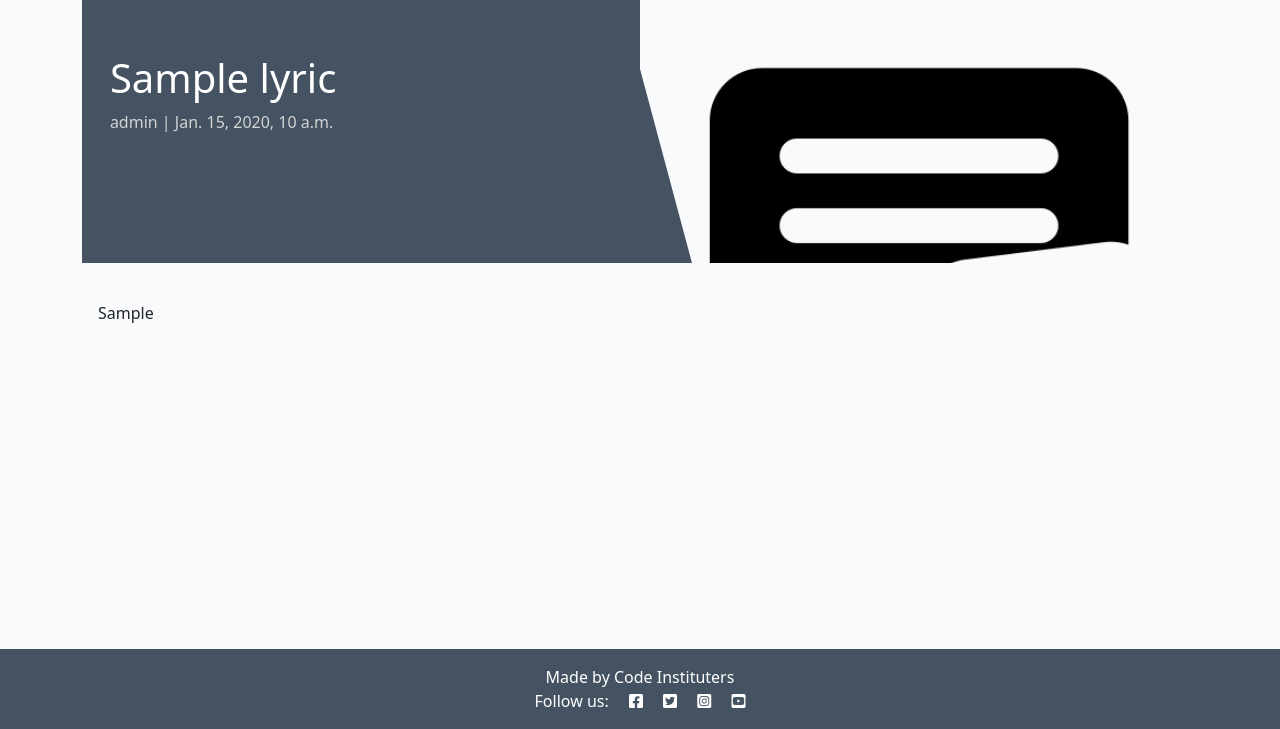
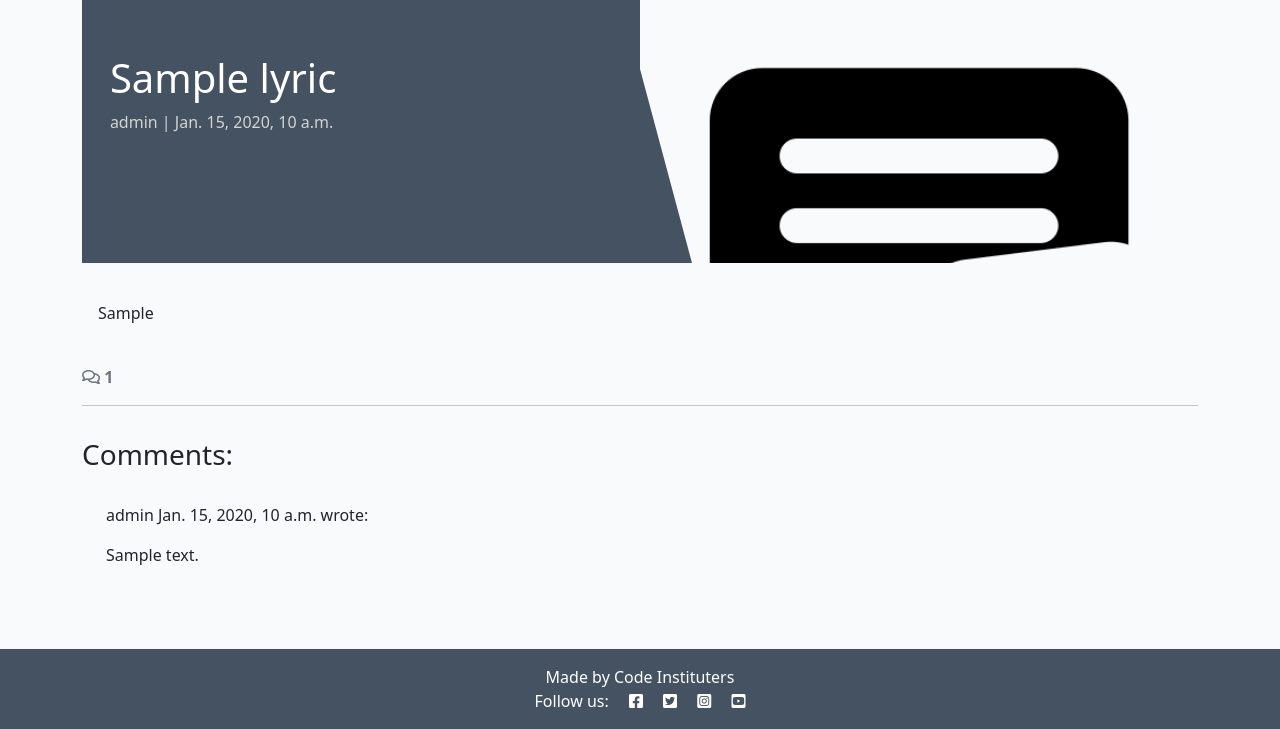
Before and after one commit to msamarpanraj/lyric-buzz, a Django app: a page that uses lyrics/templates/lyrics/lyric_detail.html in a window 1280 px wide. Shown: the part 71-800 px from the top of the page. Run offline with Django 4.2, Linux system fonts and the light colour scheme; data comes from the database, SQL or seed files in the repository; tables that the repository leaves empty hold one stand-in row (values such as "Sample post").

Commit message:
setup comments on lyrics

```diff
--- a/lyricbuzz/settings.py
+++ b/lyricbuzz/settings.py
@@ -28,7 +28,7 @@ TEMPLATES_DIR = os.path.join(BASE_DIR, 'templates')
 SECRET_KEY = os.environ.get("SECRET_KEY")
 
 # SECURITY WARNING: don't run with debug turned on in production!
-DEBUG = False
+DEBUG = True
 
 ALLOWED_HOSTS = ['8000-msamarpanraj-lyricbuzz-wguyhk6h9ky.ws.codeinstitute-ide.net','.herokuapp.com'
 ]
--- a/lyrics/templates/lyrics/lyric_detail.html
+++ b/lyrics/templates/lyrics/lyric_detail.html
@@ -29,6 +29,48 @@
             </div>
         </div>
     </div>
+    <!-- Displaying count of comments -->
+  <div class="row">
+    <div class="col-12">
+      <strong class="text-secondary">
+        <i class="far fa-comments"></i> {{ comment_count }}
+      </strong>
+    </div>
+    <div class="col-12">
+      <hr>
+    </div>
+  </div>
+  <!-- Displaying Comments -->
+  <div class="row">
+    <div class="col-md-8 card mb-4  mt-3 ">
+      <h3>Comments:</h3>
+      <div class="card-body">
+        <!-- We want a for loop inside the empty control tags
+          to iterate through each comment in comments -->
+        {% for comment in comments %}
+        <div class="p-2 comments
+          {% if not comment.approved and comment.author == user %}
+          faded{% elif not comment.approved %} d-none{% endif %}">
+          <p class="font-weight-bold">
+            {{ comment.user }}
+            <span class="font-weight-normal">
+              {{ comment.created_on }}
+            </span> wrote:
+          </p>
+          <div id="comment{{ comment.id }}">
+            {{ comment.comment_text | linebreaks }}
+          </div>
+          {% if not comment.approved and comment.author == user %}
+          <p class="approval">
+            This comment is awaiting approval
+          </p>
+          {% endif %}
+        </div>
+        <!-- Our for loop ends here -->
+        {% endfor %}
+      </div>
+    </div>
+  </div>
 </div>
 
 {% endblock content %}
--- a/lyrics/views.py
+++ b/lyrics/views.py
@@ -13,23 +13,29 @@ class LyricList(generic.ListView):
 
 def lyric_detail(request, slug):
     """
-    Display an individual :model:`blog.Post`.
+    Display an individual :model:`lyrics.Lyric`.
 
     **Context**
 
-    ``post``
-        An instance of :model:`blog.Post`.
+    ``lyric``
+        An instance of :model:`lyrics.Lyric`.
 
     **Template:**
 
-    :template:`blog/post_detail.html`
+    :template:`lyrics/lyric_detail.html`
     """
 
     queryset = Lyric.objects.filter(status=1)
     lyric = get_object_or_404(queryset, slug=slug)
+    comments = lyric.comments.all().order_by("-created_on")
+    comment_count = lyric.comments.filter(approved=True).count()
 
     return render(
-        request,
-        "lyrics/lyric_detail.html",
-        {"lyric": lyric},
-    )
+    request,
+    "lyrics/lyric_detail.html",
+    {
+        "lyric": lyric,
+        "comments": comments,
+        "comment_count": comment_count,
+    },
+)
```
